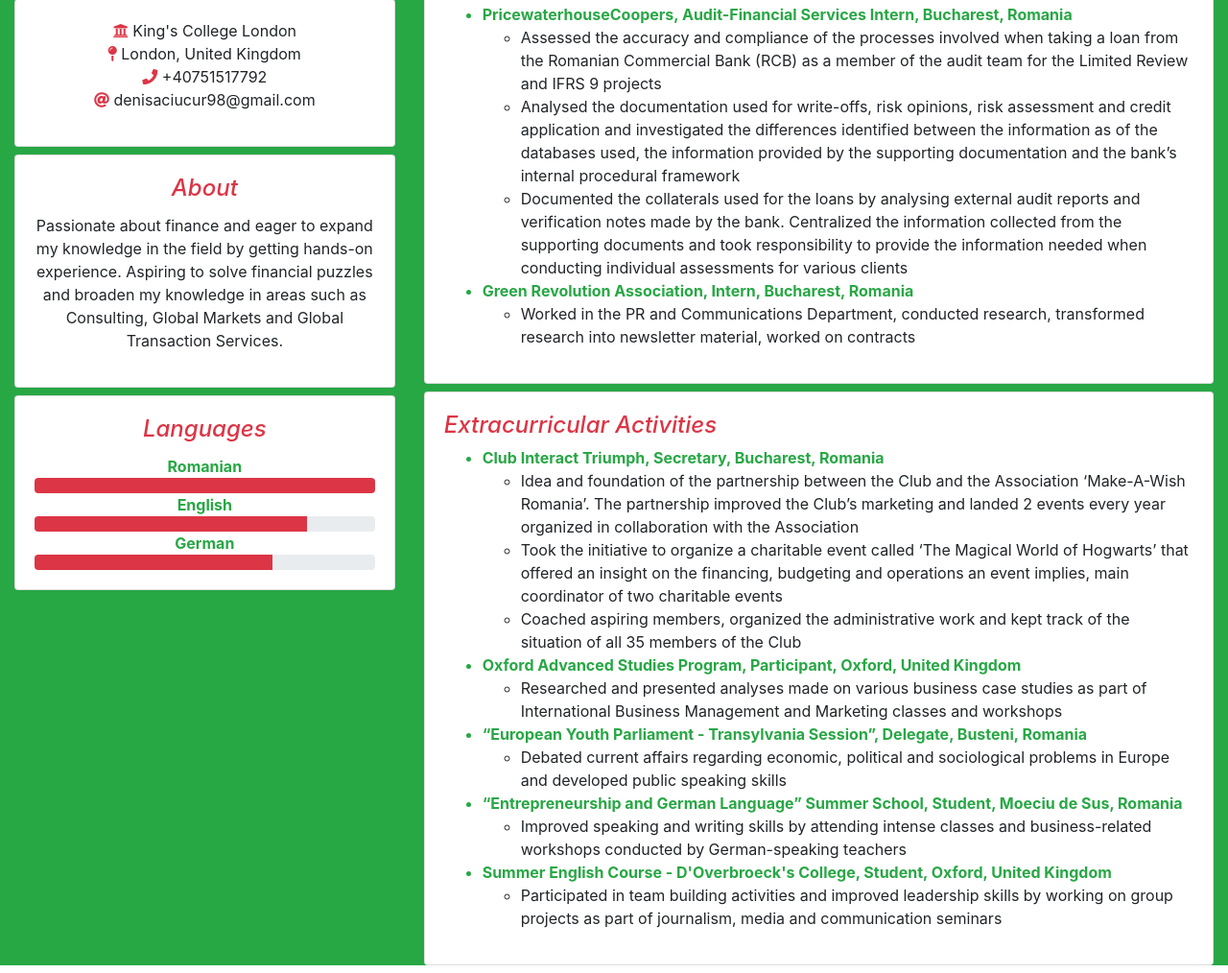
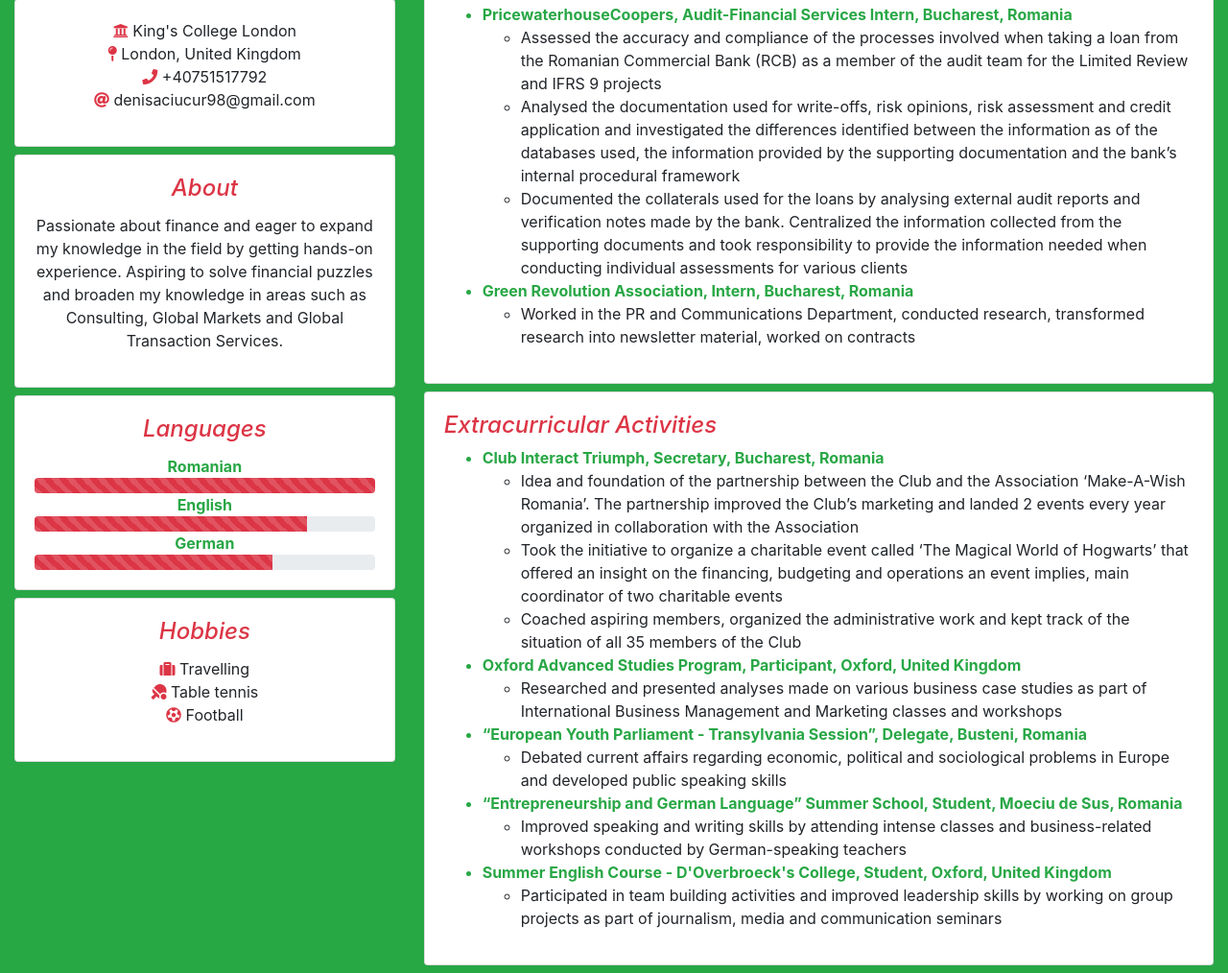
Before and after one commit to mariaciucur/mariaciucur.github.io, a plain HTML site: page index.html in a window 1280 px wide. Shown: the part 518-1532 px from the top of the page at 96% size. Drawn offline with nearby package versions, Linux system fonts and the light colour scheme.

Commit message:
New commit

```diff
--- a/index.html
+++ b/index.html
@@ -61,18 +61,30 @@
 						<h4 class="card-title text-danger font-italic">Languages</h4>
 						<span class="text-success font-weight-bold">Romanian</span>
 						<div class="progress">
-							 <div class="progress-bar progress-bar-animated bg-danger" role="progressbar" style="width:100%" aria-valuenow="10" aria-valuemin="0" aria-valuemax="100"></div>
+							 <div class="progress-bar progress-bar-striped progress-bar-animated bg-danger" role="progressbar" style="width:100%" aria-valuenow="10" aria-valuemin="0" aria-valuemax="100"></div>
 						</div>
 						<span class="text-success font-weight-bold">English</span>
 						<div class="progress">
-							 <div class="progress-bar progress-bar-animated bg-danger" role="progressbar" style="width:80%" aria-valuenow="10" aria-valuemin="0" aria-valuemax="100"></div>
+							 <div class="progress-bar progress-bar-striped progress-bar-animated bg-danger" role="progressbar" style="width:80%" aria-valuenow="10" aria-valuemin="0" aria-valuemax="100"></div>
 						</div>
 						<span class="text-success font-weight-bold">German</span>
 						<div class="progress">
-							 <div class="progress-bar progress-bar-animated bg-danger" role="progressbar" style="width:70%"" aria-valuenow="10" aria-valuemin="0" aria-valuemax="100"></div>
+							 <div class="progress-bar progress-bar-striped progress-bar-animated bg-danger" role="progressbar" style="width:70%"" aria-valuenow="10" aria-valuemin="0" aria-valuemax="100"></div>
 						</div>
 
 					</div>
+				</div>
+				<div class="card text-center mt-2">
+					<div class="card-body">
+						<h4 class="card-title text-danger font-italic">Hobbies</h4>
+						<ul class="list-inline">
+							<li><i class="fas fa-suitcase text-danger"></i> Travelling</li>
+							<li><i class="fas fa-table-tennis text-danger"></i> Table tennis</li>
+							<li><i class="fas fa-futbol text-danger"></i> Football</li>
+
+						</ul>
+					</div>
+
 				</div>
 
 			</div>
@@ -110,7 +122,7 @@
 							</ul>
 						</div>
 				</div>
-				<div class="card mt-2">
+				<div class="card mt-2 mb-2">
 					<div class="card-body">
 						<h4 class="text-danger font-italic">Extracurricular Activities</h4>
 						<ul>
```
